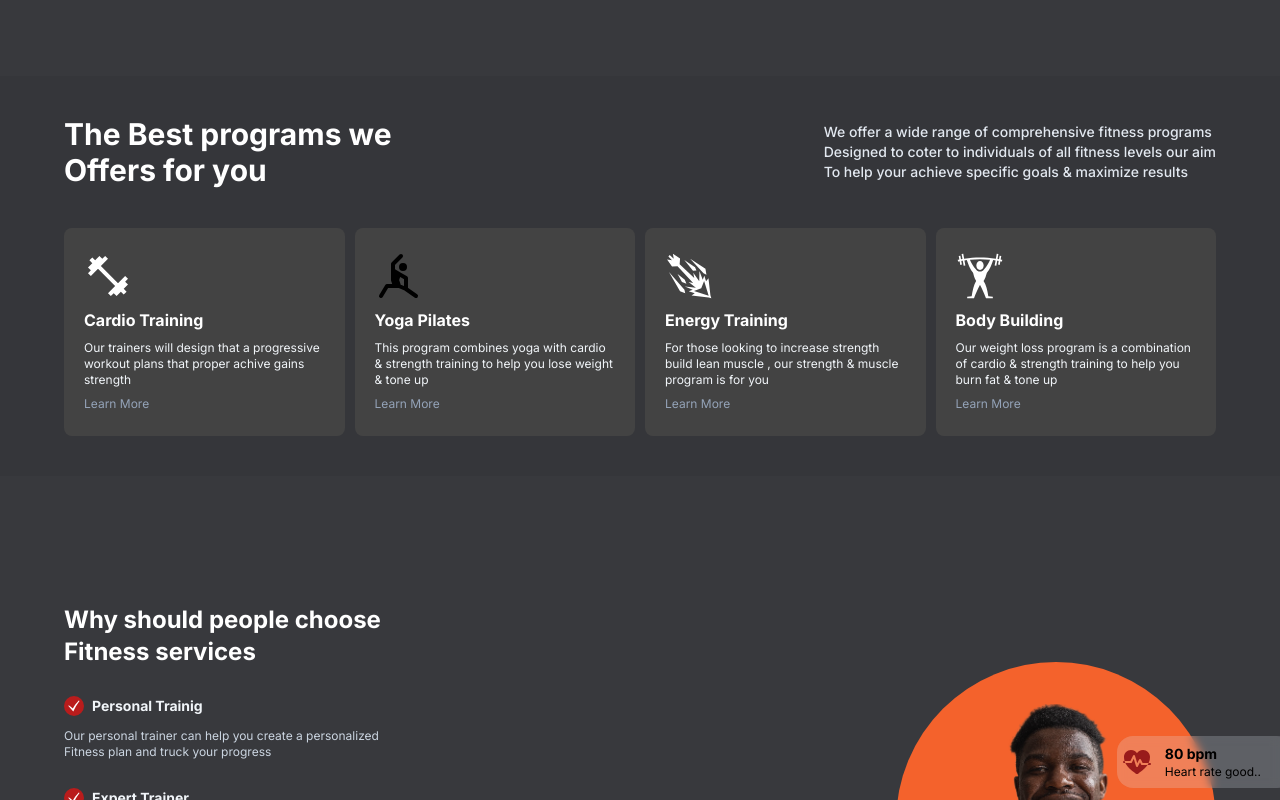
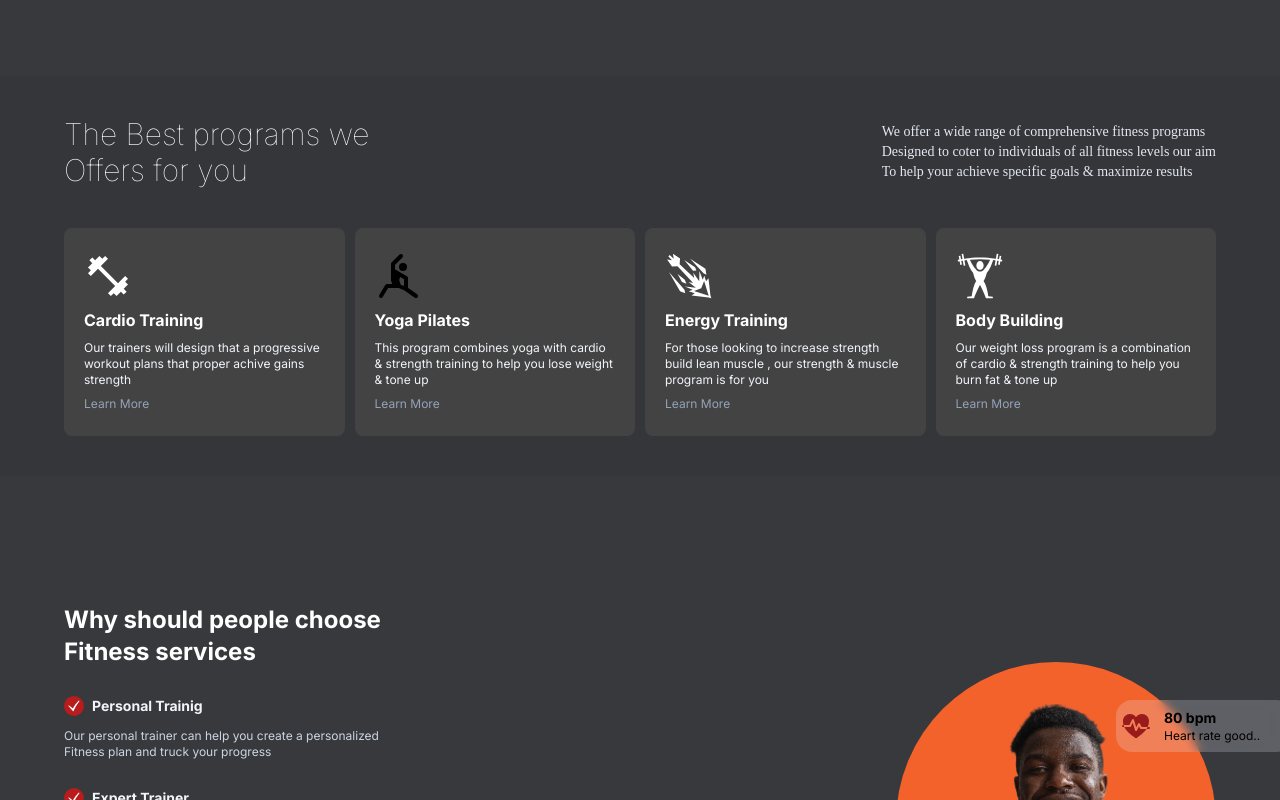
Before and after one commit to tchasinga/gym-rooms, a Next.js app: page / in a window 1280 px wide. Shown: the part 1600-2400 px from the top of the page. Built offline with nearby package versions, Linux system fonts and the light colour scheme.

Commit message:
Update styles in globals.css and adjust text formatting in BestOffer and Healthstate components

```diff
--- a/src/app/components/BestOffer.jsx
+++ b/src/app/components/BestOffer.jsx
@@ -7,11 +7,11 @@ export default function BestOffer() {
     <div className='max-w-6xl mx-auto pt-10 w-full pb-10 '>
 
       <div className="flex justify-between items-center flex-wrap newGriElement">
-        <div className="text-3xl font-bold text-white">
-          <h1>The Best programs we <br /> Offers for you</h1>
+        <div className="text-3xl text-white">
+          <h1 className="font-thin">The Best programs we <br /> Offers for you</h1>
         </div>
 
-         <div className="text-slate-200 text-sm font-medium">
+         <div className="text-slate-200 text-sm font-thin" style={{ fontFamily: '"Segoe UI Emoji"' }}>
           <p>We offer a wide range of comprehensive fitness programs</p>
           <p>Designed to coter to individuals of all fitness levels our aim</p>
           <p>To help your achieve specific goals & maximize results</p>
--- a/src/app/components/Healthstate.jsx
+++ b/src/app/components/Healthstate.jsx
@@ -71,7 +71,10 @@ export default function Healthstate() {
             <Image src={mitImg} alt="" className='object-cover rounded-xl '/>
             <hr className='myHraC'/>
             </div>
-            <div className='flex items-center myblur w-44 py-2 px-1 gap-3 rounded-2xl absolute top-[23%] left-[69%]'>
+            <div
+              className='flex items-center myblur w-44 py-2 px-1 gap-3 rounded-2xl absolute top-[23%] left-[69%]'
+              style={{ left: '220px', top: '38px' }}
+            >
                     <IoFitness className='h-8 w-8 text-red-800'/>
                     <div className='flex flex-col'>
                     <p className='text-sm font-bold'>80 bpm</p>
@@ -79,7 +82,10 @@ export default function Healthstate() {
                 </div>
              </div>
 
-             <div className='flex items-center myblur w-44 py-2 px-1 gap-3 border rounded-2xl absolute top-[65%] right-[69%]'>
+             <div
+               className='flex items-center myblur w-44 py-2 px-1 gap-3 border rounded-2xl absolute top-[65%] right-[69%]'
+               style={{ left: '-72px', top: '233px' }}
+             >
                     <GiBurningEye className='h-8 w-8 text-red-800'/>
                     <div className='flex flex-col'>
                     <p className='text-sm font-bold'>50 %</p>
--- a/src/app/globals.css
+++ b/src/app/globals.css
@@ -82,11 +82,13 @@ section:nth-child(1){
 
 .mynewone{
   background: #35363A;
+  height: 100%;
 }
 
 .NewCodeIsnow{
   width: 100%;
   background: #35363A;
+  height: 100%;
 }
 
 .myfirstgrid{
```
